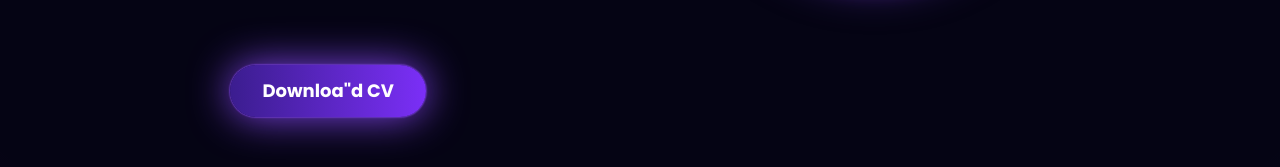
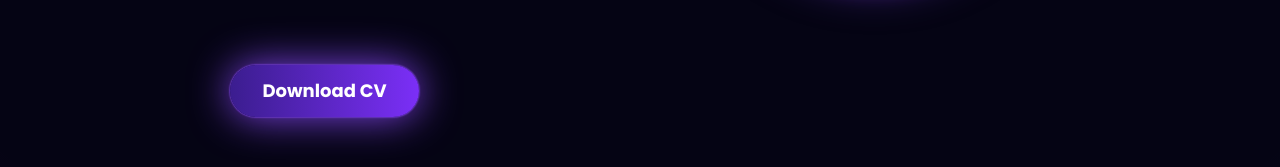
Before and after one commit to Gayatri-Vishwa/portfolio, a React (Vite) app: page / in a window 1280 px wide. Shown: the part 733-900 px from the top of the page. Built offline with nearby package versions, Linux system fonts and the light colour scheme; the HTML template or start-up script is replaced by a standard one.

Commit message:
Fix resume button link and correct typo

```diff
--- a/src/components/About/About.jsx
+++ b/src/components/About/About.jsx
@@ -48,7 +48,7 @@ function About() {
           {/* Resume Button */}
           <a
             href="https://drive.google.com/file/d/1rkCOf9hP_W3zI-DyjeNU27Bqrs5qNbwE/view?usp=drivesdk"
-            //href="https://drive.google.com/file/d/1Mj18sJI8l7R84XvnJmcgJvCCfvS5fl-2/view?usp=drivesdk"
+                //href="https://drive.google.com/file/d/1Mj18sJI8l7R84XvnJmcgJvCCfvS5fl-2/view?usp=drivesdk"
 
             target="_blank"
 
@@ -62,7 +62,7 @@ function About() {
               boxShadow: "0 0 2px #8245ec, 0 0 2px #8245ec, 0 0 40px #8245ec",
             }}
           >
-            Downloa"d CV
+            Download CV
           </a>
         </div>
 
```
